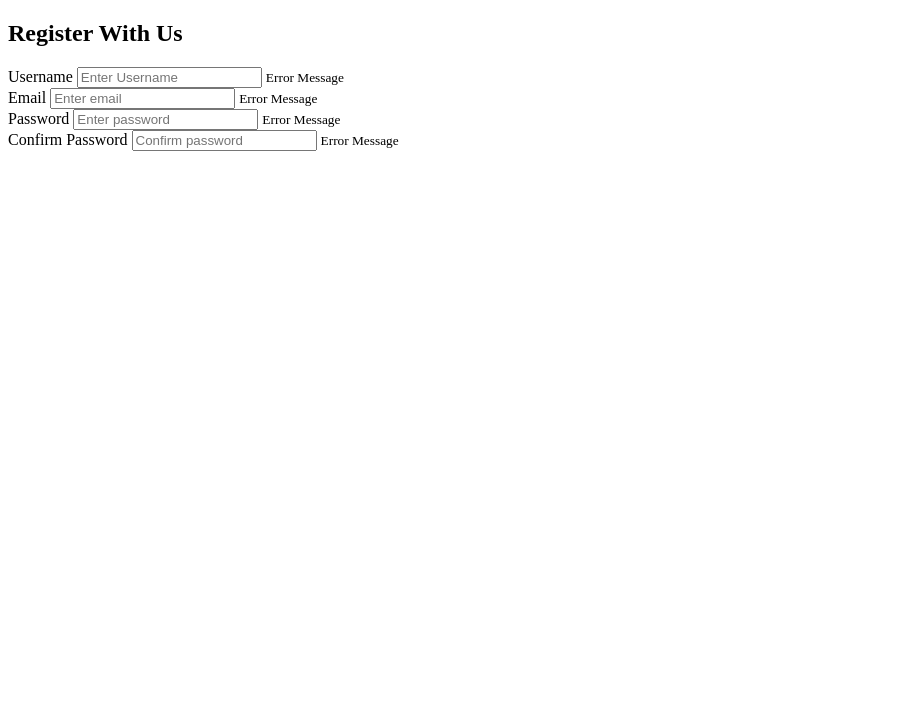
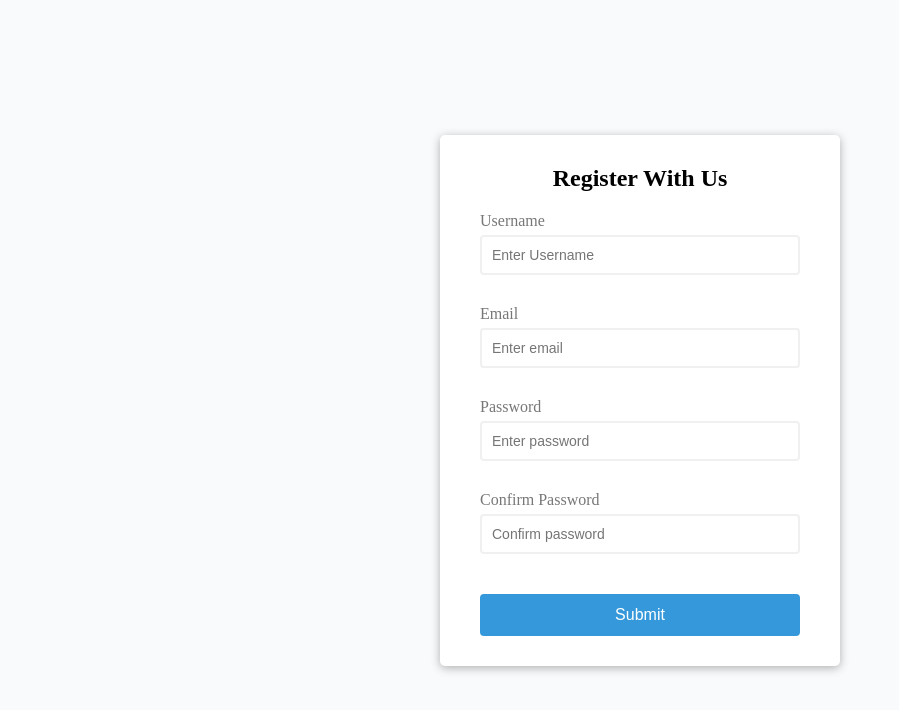
Before and after one commit to jseckman90/form_validator_vanillajs, a plain HTML site: page index.html in a window 1280 px wide. Shown: the whole page, without its empty margins (0-899 px from the left). Drawn offline with Linux system fonts and the light colour scheme.

Commit message:
added styling and added button to html form

```diff
--- a/index.html
+++ b/index.html
@@ -35,6 +35,7 @@
           />
           <small>Error Message</small>
         </div>
+        <button type="submit">Submit</button>
       </form>
     </div>
     <script src="script.js"></script>
--- a/style.css
+++ b/style.css
@@ -0,0 +1,94 @@
+@import url("https://fonts.googleapis.com/css2?family=Oswald:wght@200&display=swap"):
+  root {
+  --success-color: green;
+  --error-color: red;
+}
+
+* {
+  box-sizing: border-box;
+}
+
+body {
+  background-color: #f9fafb;
+  font-family: "Oswald", "sans-serif";
+  display: flex;
+  align-items: center;
+  justify-content: center;
+  min-height: 100vh;
+  margin: 0;
+}
+
+.container {
+  background-color: white;
+  border-radius: 5px;
+  box-shadow: 0 2px 10px rgba(0, 0, 0, 0.3);
+  width: 400px;
+}
+
+h2 {
+  text-align: center;
+  margin: 0 0 20px;
+}
+
+.form {
+  padding: 30px 40px;
+}
+
+.form-control {
+  margin-bottom: 10px;
+  padding-bottom: 20px;
+  position: relative;
+}
+
+.form-control label {
+  color: #777;
+  display: block;
+  margin-bottom: 5px;
+}
+
+.form-control input {
+  border: 2px solid #f0f0f0;
+  border-radius: 4px;
+  display: block;
+  width: 100%;
+  padding: 10px;
+  font-size: 14px;
+}
+
+.form-control input:focus {
+  outline: 0;
+  border-color: #777;
+}
+
+.form-control.success input {
+  border-color: var(--success-color);
+}
+
+.form-control.error input {
+  border-color: var(--error-color);
+}
+
+.form-control small {
+  color: var(--error-color);
+  position: absolute;
+  bottom: 0;
+  left: 0;
+  visibility: hidden;
+}
+
+.form-control.error small {
+  visibility: visible;
+}
+
+.form button {
+  cursor: pointer;
+  background-color: #3498db;
+  border: 2px solid #3498db;
+  border-radius: 4px;
+  color: white;
+  display: block;
+  font-size: 16px;
+  padding: 10px;
+  margin-top: 20px;
+  width: 100%;
+}
```
